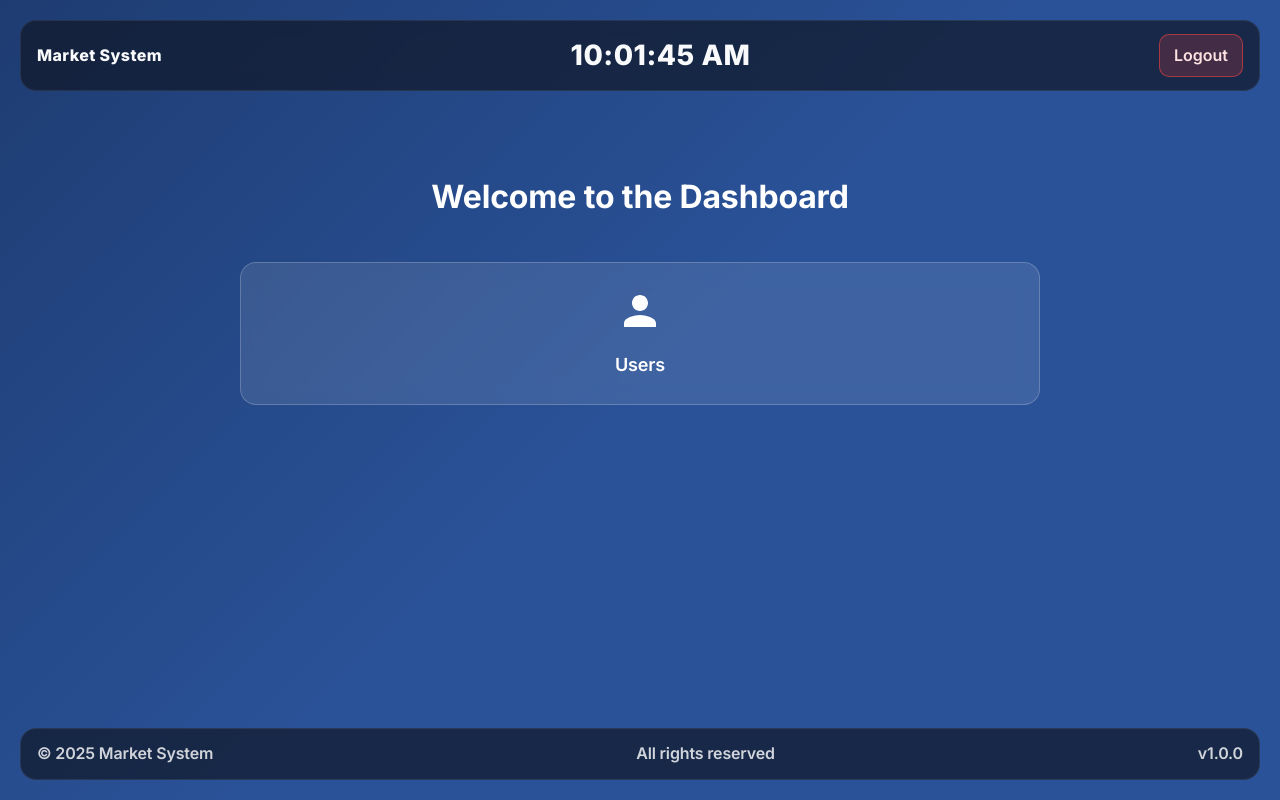
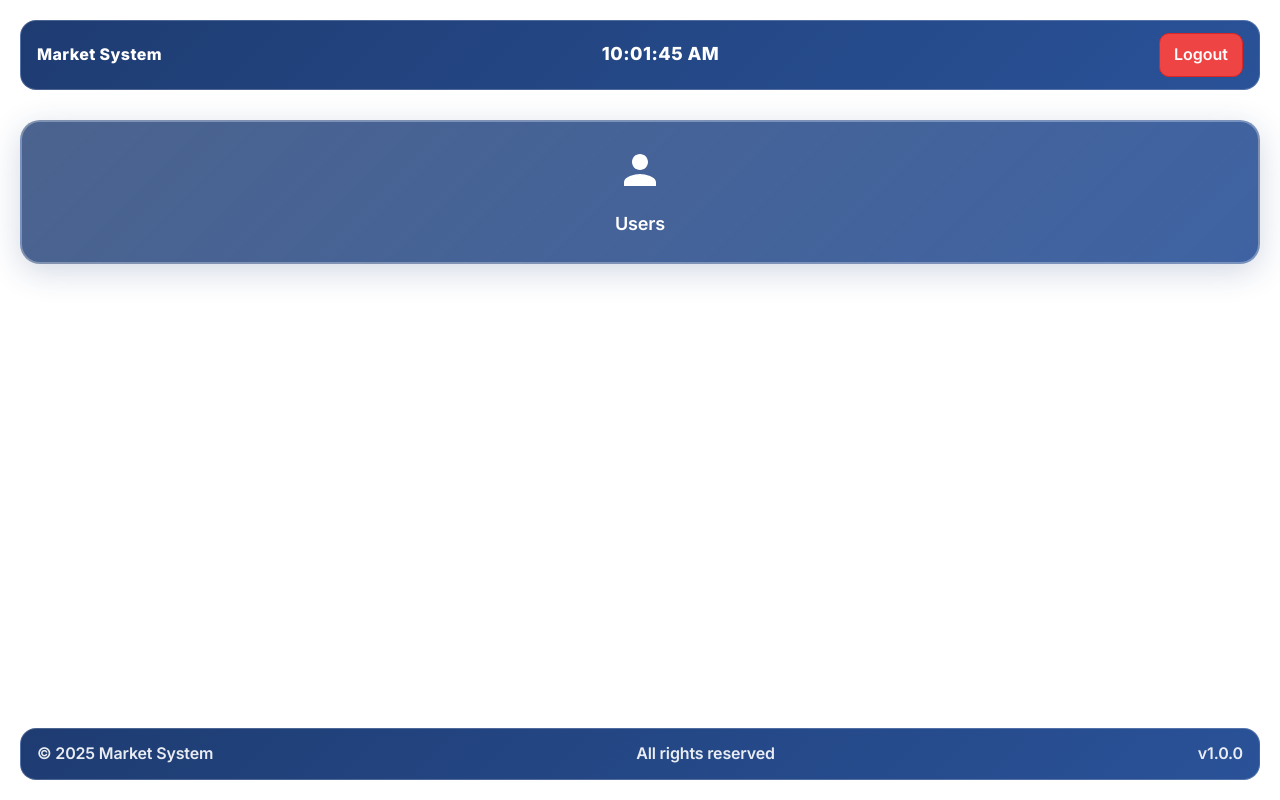
Before and after one commit to Ramiclovis/market-system, a React (Vite) app: page /dashboard in a window 1280 px wide. Built offline with nearby package versions, Linux system fonts and the light colour scheme.

Commit message:
Update Dashboard styles for improved aesthetics and layout consistency, including background changes, margin adjustments, and enhanced hover effects for module cards. Remove dashboard title and refine footer and navbar styles for better integration.

```diff
--- a/src/pages/dashboard/Dashboard.css
+++ b/src/pages/dashboard/Dashboard.css
@@ -4,22 +4,16 @@
   flex-direction: column;
   align-items: stretch;
   justify-content: flex-start;
-  background: linear-gradient(135deg, #1e3c72 0%, #2a5298 50%);
+  background: #ffffff;
   padding: 20px;
 }
 
 .dashboard-content {
-  text-align: center;
-  margin-top: 80px; /* space below navbar */
+  text-align: left;
+  margin-top: -10px; /* overlap with navbar */
   flex: 1; /* push footer to bottom */
 }
 
-.dashboard-title {
-  margin: 0;
-  font-size: 32px;
-  font-weight: 700;
-  color: #ffffff;
-}
 
 .logout-button {
   margin-top: 24px;
@@ -40,29 +34,27 @@
 .modules-grid {
   display: grid;
   grid-template-columns: repeat(auto-fit, minmax(250px, 1fr));
-  gap: 20px;
+  gap: 15px;
   margin-top: 40px;
-  max-width: 800px;
-  margin-left: auto;
-  margin-right: auto;
 }
 
 .module-card {
-  background: rgba(255, 255, 255, 0.1);
-  border: 1px solid rgba(255, 255, 255, 0.2);
-  border-radius: 16px;
+  background: linear-gradient(135deg, rgba(30, 60, 114, 0.8) 0%, rgba(42, 82, 152, 0.9) 100%);
+  border: 2px solid rgba(255, 255, 255, 0.3);
+  border-radius: 20px;
   padding: 24px;
   cursor: pointer;
   transition: all 0.3s ease;
-  backdrop-filter: blur(10px);
+  backdrop-filter: blur(15px);
   text-align: center;
+  box-shadow: 0 8px 32px rgba(30, 60, 114, 0.2);
 }
 
 .module-card:hover {
-  background: rgba(255, 255, 255, 0.15);
-  border-color: rgba(255, 255, 255, 0.3);
-  transform: translateY(-2px);
-  box-shadow: 0 8px 25px rgba(0, 0, 0, 0.2);
+  background: linear-gradient(135deg, rgba(30, 60, 114, 0.9) 0%, rgba(42, 82, 152, 1) 100%);
+  border-color: rgba(255, 255, 255, 0.5);
+  transform: translateY(-4px);
+  box-shadow: 0 12px 40px rgba(30, 60, 114, 0.4);
 }
 
 .module-icon {
--- a/src/pages/dashboard/Dashboard.jsx
+++ b/src/pages/dashboard/Dashboard.jsx
@@ -17,7 +17,6 @@ function Dashboard() {
 
       {/* Page Content */}
       <div className="dashboard-content">
-        <h1 className="dashboard-title">Welcome to the Dashboard</h1>
         <div className="modules-grid">
           <div className="module-card users" onClick={handleUsersClick}>
             <div className="module-icon">
--- a/src/pages/dashboard/components/Footer.css
+++ b/src/pages/dashboard/components/Footer.css
@@ -1,8 +1,8 @@
 /* Footer */
 .dashboard-footer {
   margin-top: 24px;
-  background: rgba(17, 24, 39, 0.7);
-  border: 1px solid rgba(255, 255, 255, 0.08);
+  background: linear-gradient(135deg, #1e3c72 0%, #2a5298 100%);
+  border: 1px solid rgba(255, 255, 255, 0.2);
   border-radius: 16px;
 }
 
@@ -11,7 +11,7 @@
   align-items: center;
   justify-content: space-between;
   padding: 12px 16px;
-  color: #e5e7eb;
+  color: #ffffff;
   font-weight: 600;
 }
 
--- a/src/pages/dashboard/components/Navbar.css
+++ b/src/pages/dashboard/components/Navbar.css
@@ -3,10 +3,10 @@
   position: sticky;
   top: 0;
   z-index: 50;
-  background: rgba(17, 24, 39, 0.7); /* slate-900 with opacity */
+  background: linear-gradient(135deg, #1e3c72 0%, #2a5298 100%);
   backdrop-filter: blur(8px);
   border-radius: 16px;
-  border: 1px solid rgba(255, 255, 255, 0.08);
+  border: 1px solid rgba(255, 255, 255, 0.2);
 }
 
 .nav-inner {
@@ -17,7 +17,7 @@
 }
 
 .nav-brand {
-  color: #f8fafc;
+  color: #ffffff;
   font-weight: 800;
   letter-spacing: 0.4px;
   cursor: pointer;
@@ -26,10 +26,10 @@
 /* Clock */
 .nav-clock {
   display: block;
-  color: #f8fafc;
+  color: #ffffff;
   font-weight: 700;
   letter-spacing: 0.5px;
-  font-size: 28px;
+  font-size: 18px;
   font-weight: 800;
   text-align: center;
   flex: 1;
@@ -39,15 +39,17 @@
   margin-top: 0;
   padding: 8px 14px;
   border-radius: 10px;
-  border: 1px solid rgba(239, 68, 68, 0.6);
-  background: rgba(239, 68, 68, 0.2);
-  color: #fee2e2;
+  border: 1px solid #dc2626;
+  background: #ef4444;
+  color: #ffffff;
   cursor: pointer;
   font-weight: 600;
 }
 
 .logout-button.nav:hover {
-  background: rgba(239, 68, 68, 0.35);
+  background: #dc2626;
+  transform: translateY(-1px);
+  box-shadow: 0 4px 12px rgba(239, 68, 68, 0.4);
 }
 
 /* Logout Confirmation Modal */
```
